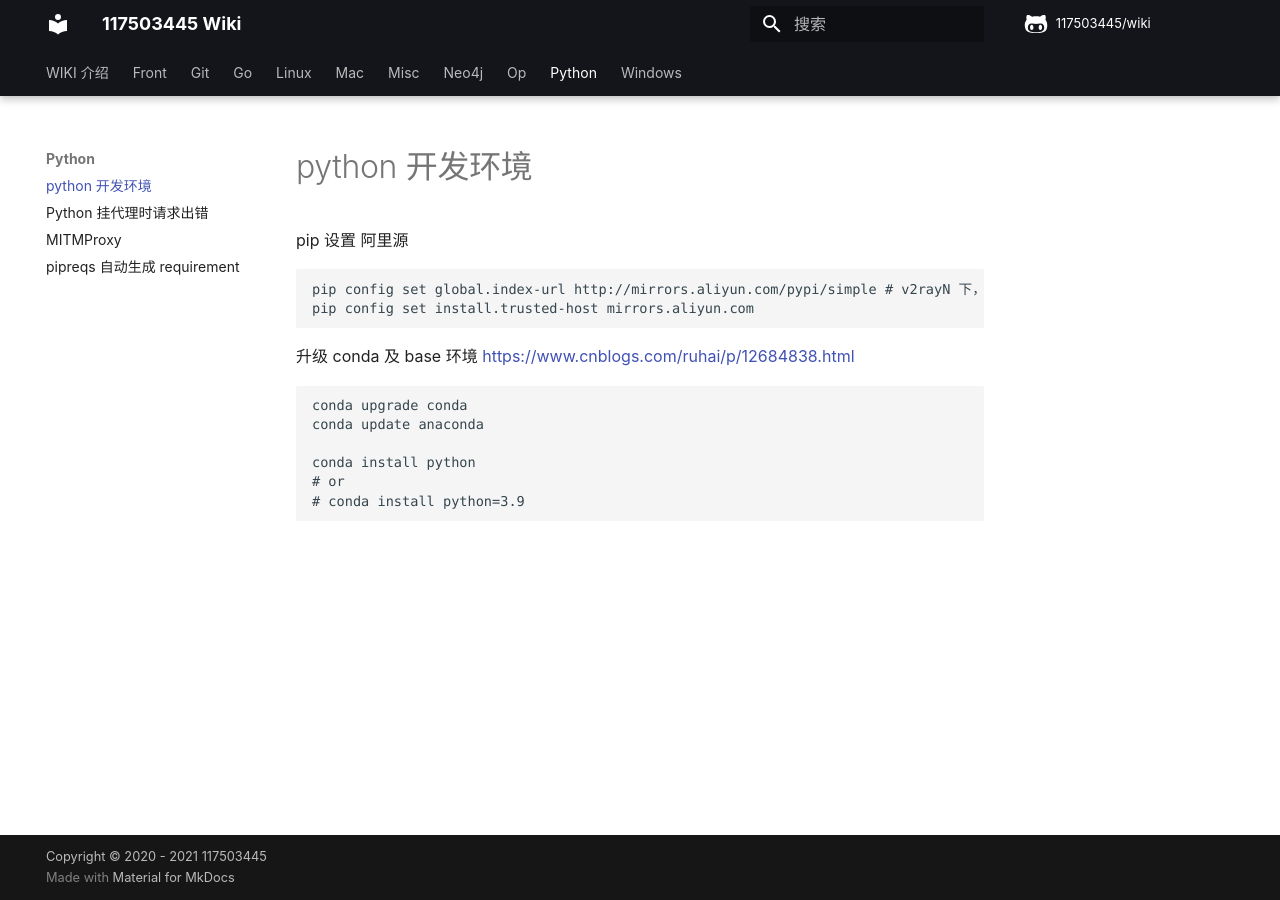
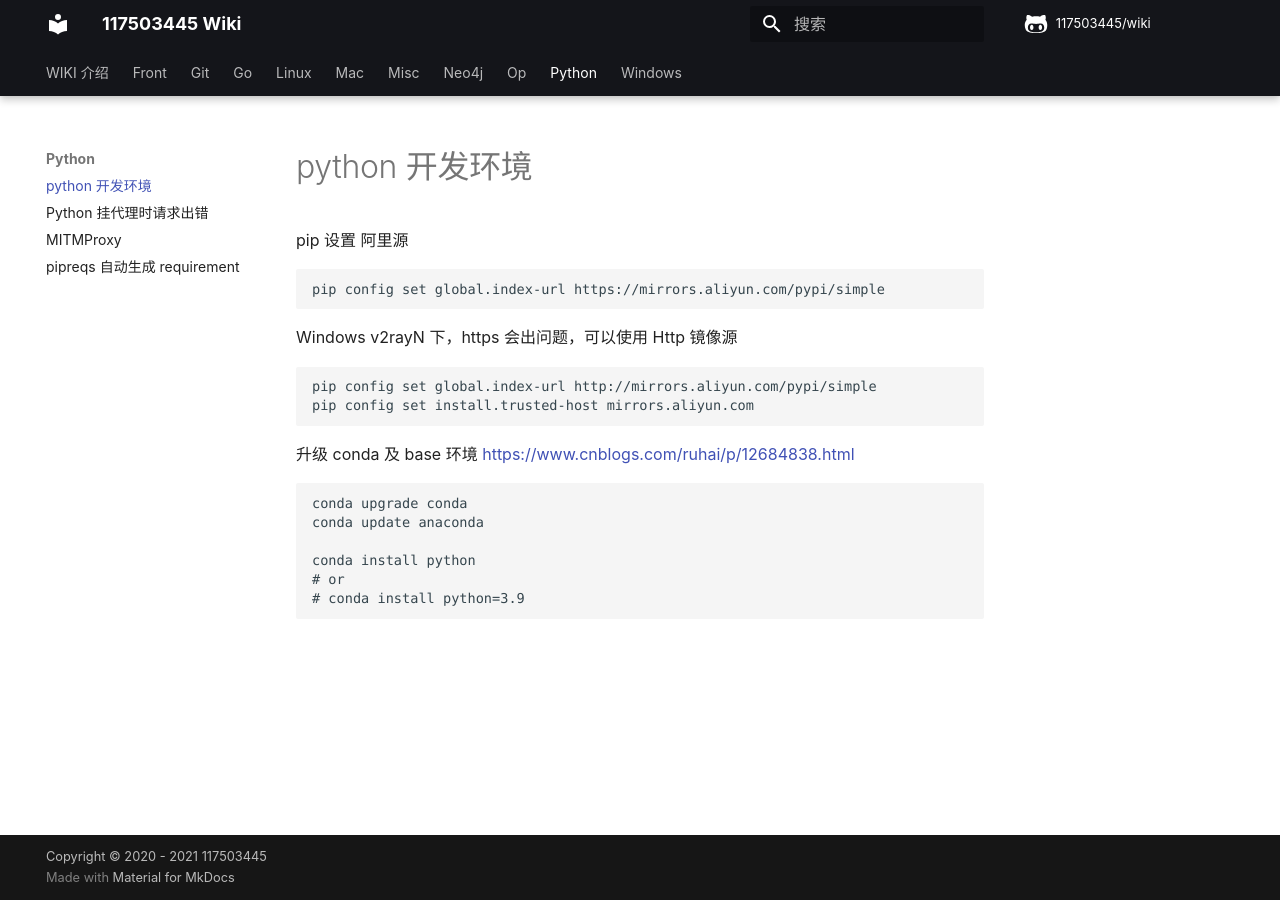
Before and after one commit to 117503445/wiki, an MkDocs documentation site: the page built from docs/python/Python 开发环境.md, in a window 1280 px wide. Built offline with MkDocs 1.6.1 and Material for MkDocs 9.7.7, drawn with Linux system fonts in a browser that asks for light colours; some web fonts are replaced; comment, search, counter and statistics services are not loaded.

Commit message:
Update Python 开发环境.md

````diff
--- a/docs/python/Python 开发环境.md
+++ b/docs/python/Python 开发环境.md
@@ -3,7 +3,13 @@
 pip 设置 阿里源
 
 ```sh
-pip config set global.index-url http://mirrors.aliyun.com/pypi/simple # v2rayN 下，https 会出问题
+pip config set global.index-url https://mirrors.aliyun.com/pypi/simple
+```
+
+Windows v2rayN 下，https 会出问题，可以使用 Http 镜像源
+
+```sh
+pip config set global.index-url http://mirrors.aliyun.com/pypi/simple
 pip config set install.trusted-host mirrors.aliyun.com
 ```
 
````
